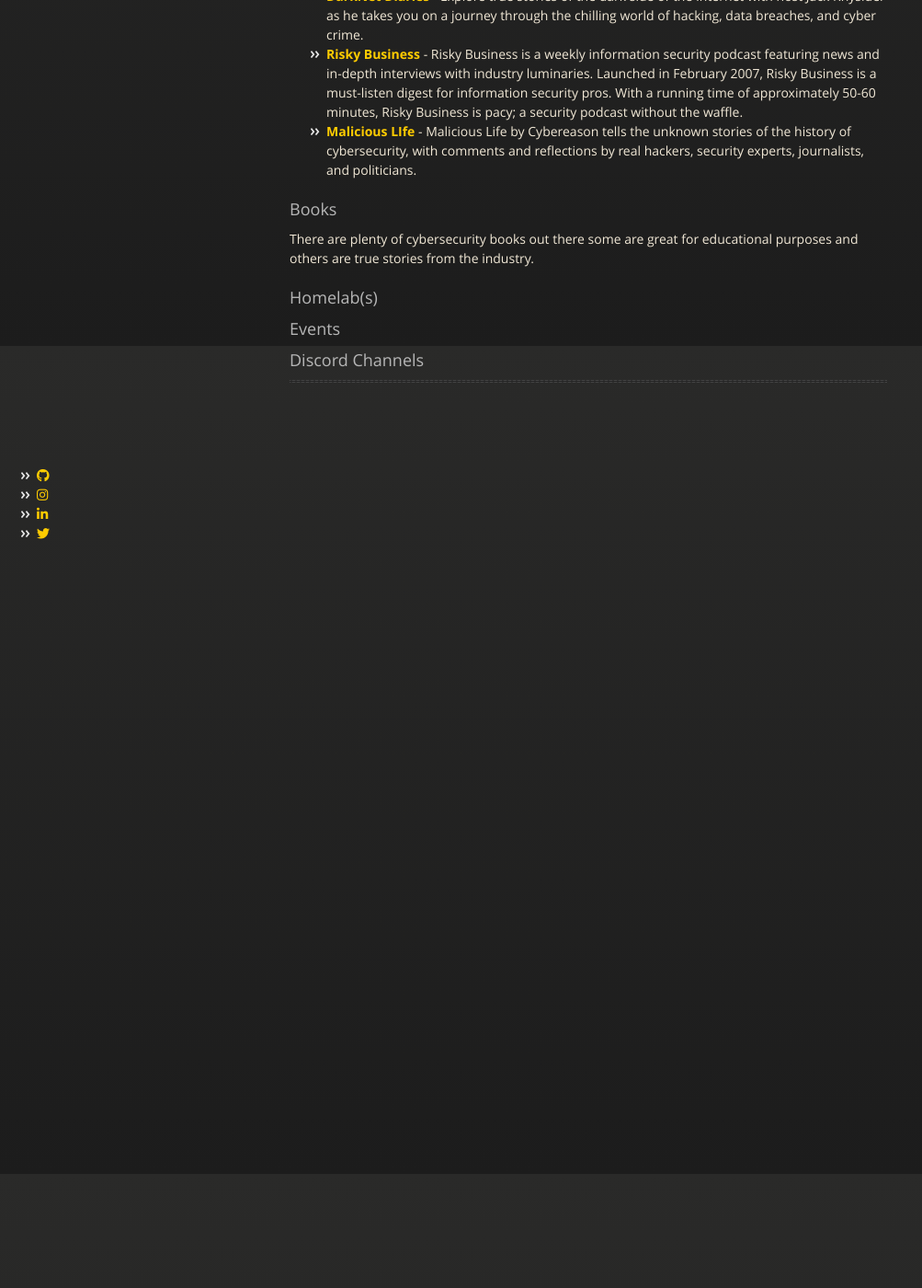
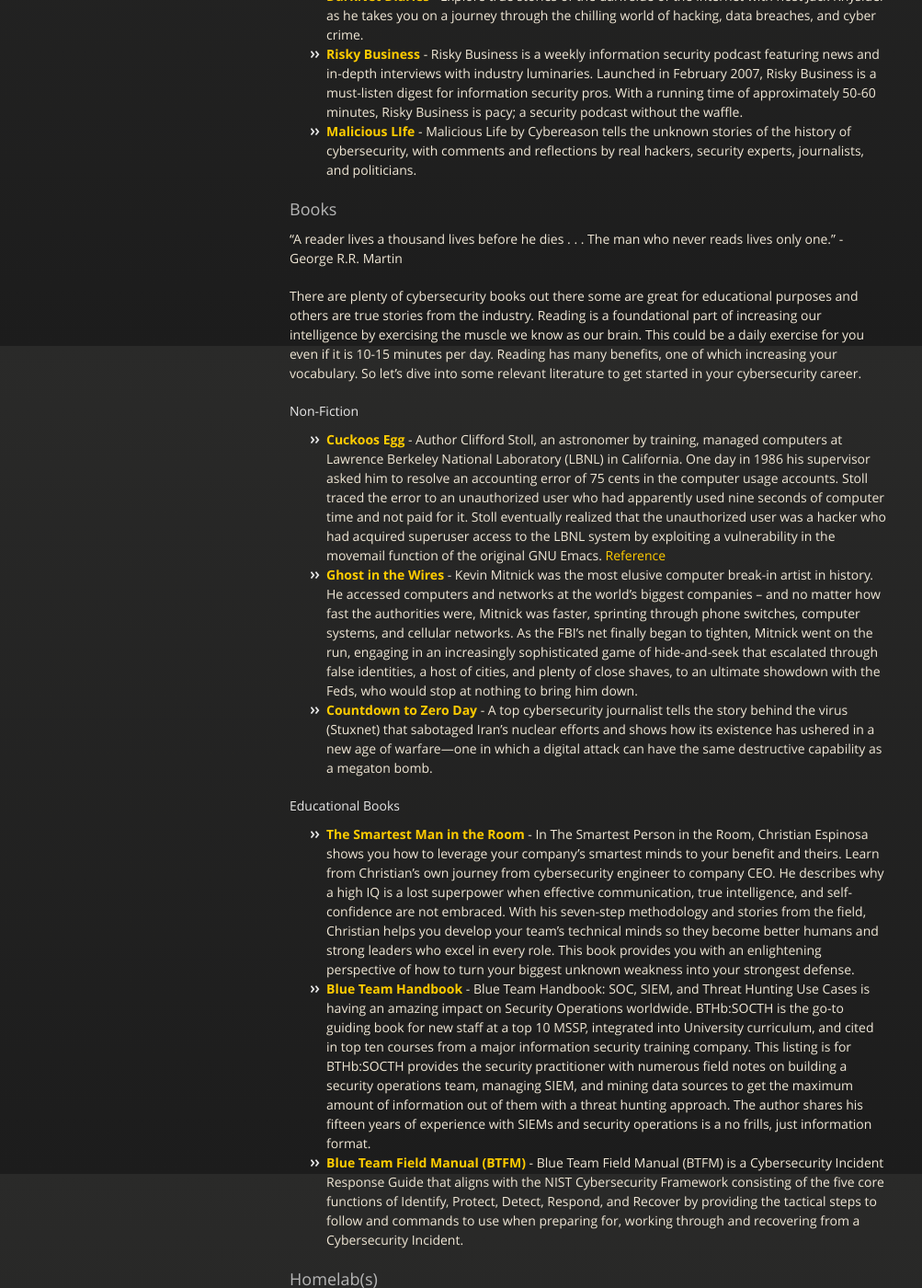
Before and after one commit to dspucches/dspucches.github.io, a Jekyll site: the page built from _posts/2023-02-22-starting-a-cybersecurity-career.md, in a window 1280 px wide and 1400 px high, scrolled down 5024 px. Shown: the whole window at 92% size, without its empty margins (0-1003 px from the left). Built offline with Jekyll 4.4.1, drawn with Linux system fonts in a browser that asks for light colours; nearby versions of some CDN libraries; before the commit the page ends 5654 px from its top, so only the background shows below that.

Commit message:
Updating Cybersecurity Career post

```diff
--- a/_posts/2023-02-22-starting-a-cybersecurity-career.md
+++ b/_posts/2023-02-22-starting-a-cybersecurity-career.md
@@ -98,7 +98,21 @@
 
 ### Books
 
-There are plenty of cybersecurity books out there some are great for educational purposes and others are true stories from the industry.
+“A reader lives a thousand lives before he dies . . . The man who never reads lives only one.” - George R.R. Martin
+
+There are plenty of cybersecurity books out there some are great for educational purposes and others are true stories from the industry. Reading is a foundational part of increasing our intelligence by exercising the muscle we know as our brain. This could be a daily exercise for you even if it is 10-15 minutes per day. Reading has many benefits, one of which increasing your vocabulary. So let's dive into some relevant literature to get started in your cybersecurity career.
+
+#### Non-Fiction
+
+* [__Cuckoos Egg__](https://amzn.to/3FhcHkG) - Author Clifford Stoll, an astronomer by training, managed computers at Lawrence Berkeley National Laboratory (LBNL) in California. One day in 1986 his supervisor asked him to resolve an accounting error of 75 cents in the computer usage accounts. Stoll traced the error to an unauthorized user who had apparently used nine seconds of computer time and not paid for it. Stoll eventually realized that the unauthorized user was a hacker who had acquired superuser access to the LBNL system by exploiting a vulnerability in the movemail function of the original GNU Emacs. [Reference](https://en.wikipedia.org/wiki/The_Cuckoo%27s_Egg_(book))
+* [__Ghost in the Wires__](https://amzn.to/3mQkLCc) - Kevin Mitnick was the most elusive computer break-in artist in history. He accessed computers and networks at the world's biggest companies -- and no matter how fast the authorities were, Mitnick was faster, sprinting through phone switches, computer systems, and cellular networks. As the FBI's net finally began to tighten, Mitnick went on the run, engaging in an increasingly sophisticated game of hide-and-seek that escalated through false identities, a host of cities, and plenty of close shaves, to an ultimate showdown with the Feds, who would stop at nothing to bring him down.
+* [__Countdown to Zero Day__](https://amzn.to/3JikgJ4) - A top cybersecurity journalist tells the story behind the virus (Stuxnet) that sabotaged Iran’s nuclear efforts and shows how its existence has ushered in a new age of warfare—one in which a digital attack can have the same destructive capability as a megaton bomb.
+
+#### Educational Books
+
+* [__The Smartest Man in the Room__](https://amzn.to/3TcAXdu) - In The Smartest Person in the Room, Christian Espinosa shows you how to leverage your company’s smartest minds to your benefit and theirs. Learn from Christian’s own journey from cybersecurity engineer to company CEO. He describes why a high IQ is a lost superpower when effective communication, true intelligence, and self-confidence are not embraced. With his seven-step methodology and stories from the field, Christian helps you develop your team’s technical minds so they become better humans and strong leaders who excel in every role. This book provides you with an enlightening perspective of how to turn your biggest unknown weakness into your strongest defense.
+* [__Blue Team Handbook__](https://amzn.to/3l5KWEC) - Blue Team Handbook: SOC, SIEM, and Threat Hunting Use Cases is having an amazing impact on Security Operations worldwide. BTHb:SOCTH is the go-to guiding book for new staff at a top 10 MSSP, integrated into University curriculum, and cited in top ten courses from a major information security training company. This listing is for BTHb:SOCTH provides the security practitioner with numerous field notes on building a security operations team, managing SIEM, and mining data sources to get the maximum amount of information out of them with a threat hunting approach. The author shares his fifteen years of experience with SIEMs and security operations is a no frills, just information format.
+* [__Blue Team Field Manual (BTFM)__](https://amzn.to/3T91PLa) - Blue Team Field Manual (BTFM) is a Cybersecurity Incident Response Guide that aligns with the NIST Cybersecurity Framework consisting of the five core functions of Identify, Protect, Detect, Respond, and Recover by providing the tactical steps to follow and commands to use when preparing for, working through and recovering from a Cybersecurity Incident.
 
 ### Homelab(s)
 
```
